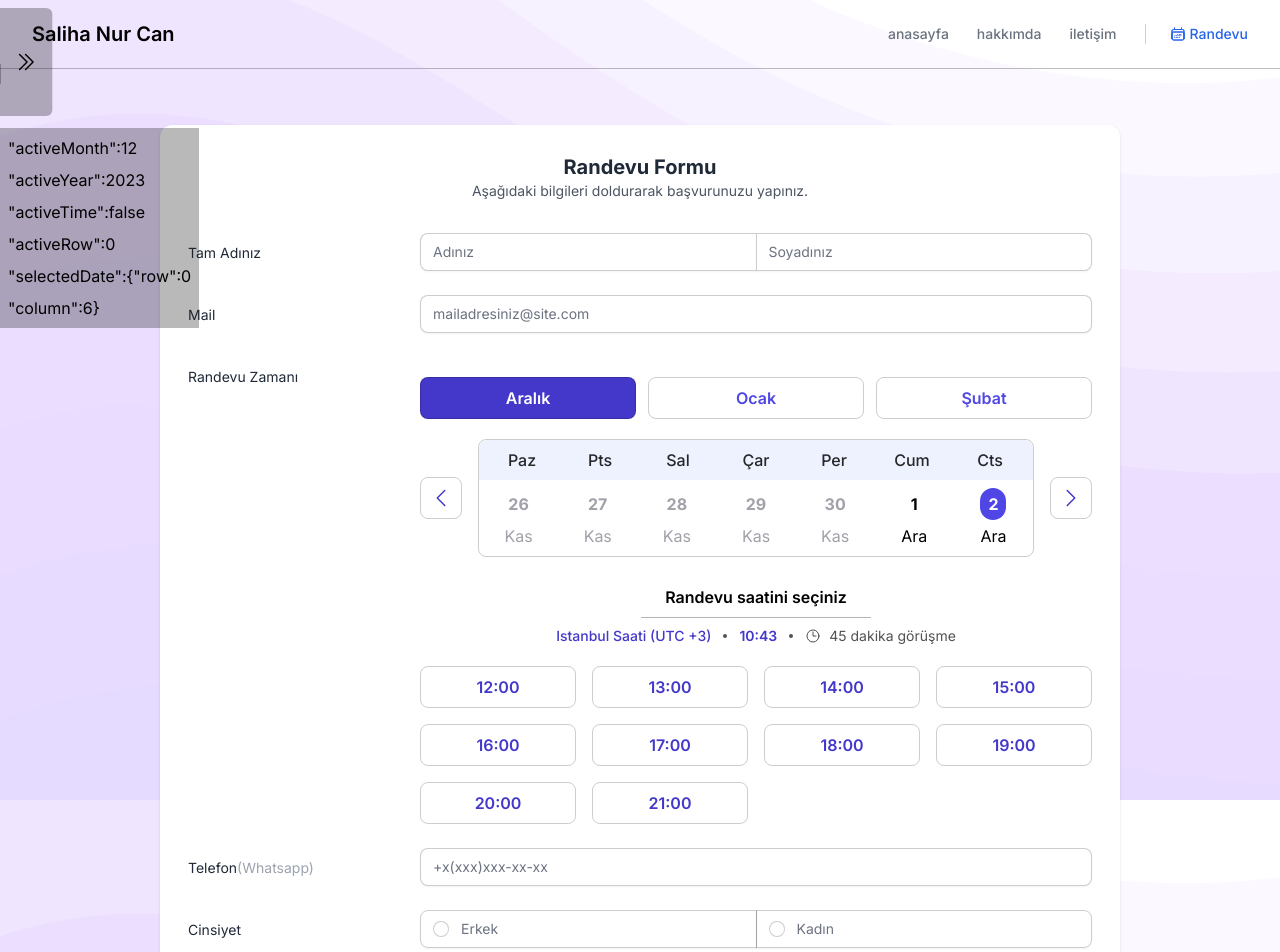
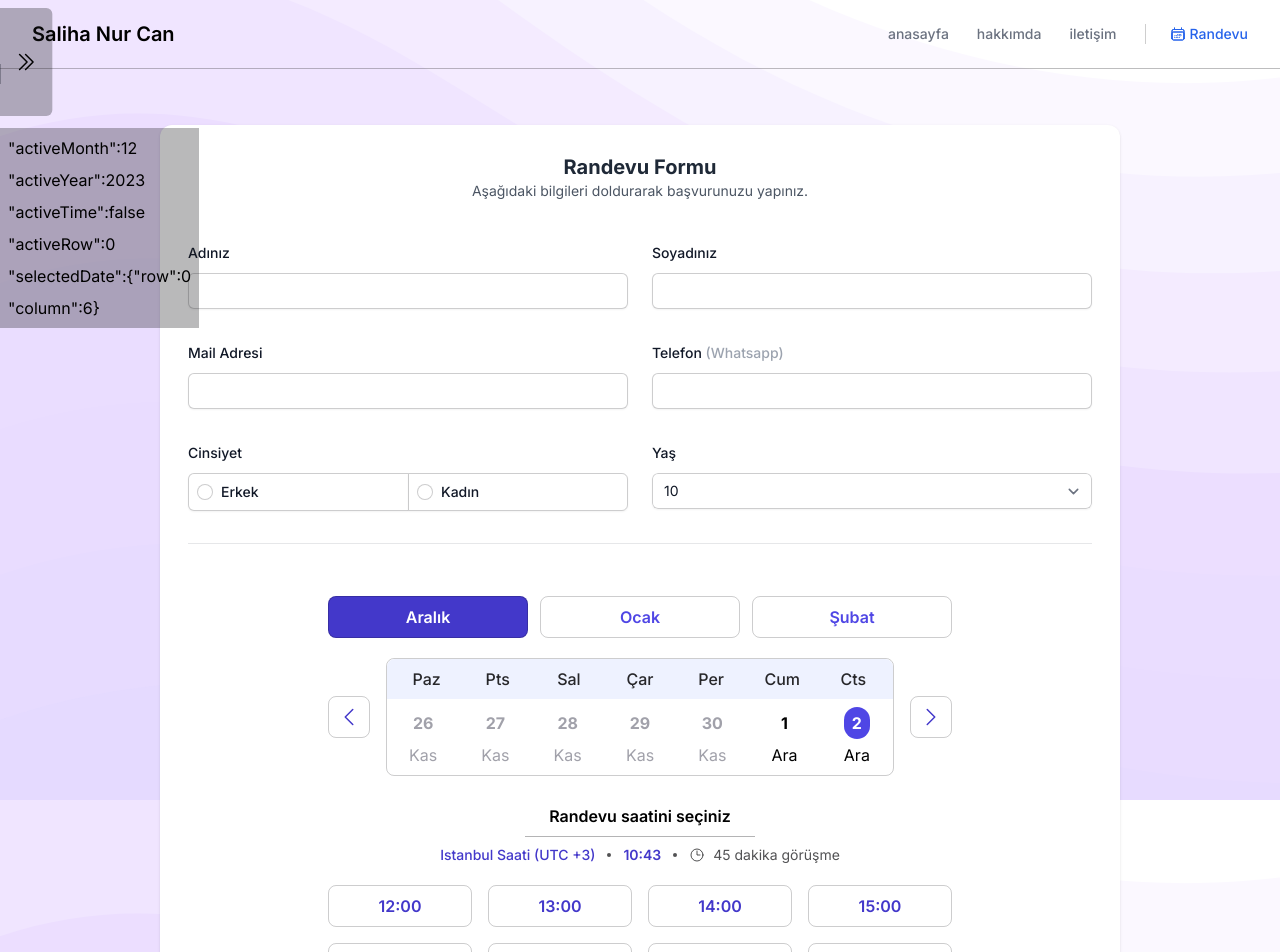
Before and after one commit to abdullahtalhacan/saliha-nextjs, a Next.js app: page /appointment in a window 1280 px wide. Shown: the top 952 px of the page. Built offline with nearby package versions, Linux system fonts and the light colour scheme.

Commit message:
Form Tasarımda değişiklik yapıldı

```diff
--- a/app/appointment/page.tsx
+++ b/app/appointment/page.tsx
@@ -8,9 +8,11 @@ const Appointment = () => {
         max: 65
     }
     return (
-        <div className="max-w-5xl px-4 py-5 sm:px-6 lg:px-8 lg:py-14 mx-auto">
-            <div className="bg-white rounded-xl shadow p-4 sm:p-7">
-                <div className="mb-8 text-center">
+        <div className='max-w-5xl px-4 py-5 sm:px-6 lg:px-8 lg:py-14 mx-auto'>
+            <form className='bg-white rounded-xl shadow p-4 sm:p-7'>
+                <div className="space-y-8">
+                    <div className="border-b border-gray-900/10 pb-8">
+                        <div className='text-center'>
                             <h2 className="text-xl font-bold text-gray-800">
                                 Randevu Formu
                             </h2>
@@ -19,109 +21,144 @@ const Appointment = () => {
                             </p>
                         </div>
 
-                <div className="grid sm:grid-cols-12 gap-2 sm:gap-6">
-
+                        <div className="mt-10 grid grid-cols-1 gap-x-6 gap-y-8 sm:grid-cols-6">
                             <div className="sm:col-span-3">
-                        <label htmlFor="af-account-full-name" className="inline-block text-sm text-gray-800 mt-2.5">
-                            Tam Adınız
+                                <label htmlFor="first-name" className="block text-sm font-medium leading-6 text-gray-900">
+                                    Adınız
                                 </label>
-
-                    </div>
-                    <div className="sm:col-span-9">
-                        <div className="sm:flex">
-                            <input id="af-account-full-name" type="text" className="py-2 px-3 pe-11 block w-full border-zinc-950/20 shadow-sm -mt-px -ms-px first:rounded-t-lg last:rounded-b-lg sm:first:rounded-s-lg sm:mt-0 sm:first:ms-0 sm:first:rounded-se-none sm:last:rounded-es-none sm:last:rounded-e-lg text-sm relative focus:z-10 focus:border-blue-500 focus:ring-blue-500 disabled:opacity-50 disabled:pointer-events-none" placeholder="Adınız" />
-                            <input type="text" className="py-2 px-3 pe-11 block w-full border-zinc-950/20 shadow-sm -mt-px -ms-px first:rounded-t-lg last:rounded-b-lg sm:first:rounded-s-lg sm:mt-0 sm:first:ms-0 sm:first:rounded-se-none sm:last:rounded-es-none sm:last:rounded-e-lg text-sm relative focus:z-10 focus:border-blue-500 focus:ring-blue-500 disabled:opacity-50 disabled:pointer-events-none" placeholder="Soyadınız" />
+                                <div className="mt-2">
+                                    <input
+                                        type="text"
+                                        name="first-name"
+                                        id="first-name"
+                                        autoComplete="given-name"
+                                        className="block w-full rounded-md border-0 py-1.5 text-gray-900 shadow-sm ring-1 ring-inset ring-zinc-950/20 placeholder:text-gray-400 focus:ring-2 focus:ring-inset focus:ring-indigo-600 sm:text-sm sm:leading-6"
+                                    />
                                 </div>
                             </div>
 
                             <div className="sm:col-span-3">
-                        <label htmlFor="af-account-email" className="inline-block text-sm text-gray-800 mt-2.5">
-                            Mail
+                                <label htmlFor="last-name" className="block text-sm font-medium leading-6 text-gray-900">
+                                    Soyadınız
                                 </label>
+                                <div className="mt-2">
+                                    <input
+                                        type="text"
+                                        name="last-name"
+                                        id="last-name"
+                                        autoComplete="family-name"
+                                        className="block w-full rounded-md border-0 py-1.5 text-gray-900 shadow-sm ring-1 ring-inset ring-zinc-950/20 placeholder:text-gray-400 focus:ring-2 focus:ring-inset focus:ring-indigo-600 sm:text-sm sm:leading-6"
+                                    />
                                 </div>
-
-                    <div className="sm:col-span-9">
-                        <input type="email" className="py-2 px-3 pe-11 block w-full border-zinc-950/20 shadow-sm text-sm rounded-lg focus:border-blue-500 focus:ring-blue-500 disabled:opacity-50 disabled:pointer-events-none" placeholder="mailadresiniz@site.com" />
                             </div>
 
                             <div className="sm:col-span-3">
-                        <label htmlFor="af-account-password" className="inline-block text-sm text-gray-800 mt-2.5">
-                            Randevu Zamanı
+                                <label htmlFor="email" className="block text-sm font-medium leading-6 text-gray-900">
+                                    Mail Adresi
+                                </label>
+                                <div className="mt-2">
+                                    <input
+                                        id="email"
+                                        name="email"
+                                        type="email"
+                                        autoComplete="email"
+                                        className="block w-full rounded-md border-0 py-1.5 text-gray-900 shadow-sm ring-1 ring-inset ring-zinc-950/20 placeholder:text-gray-400 focus:ring-2 focus:ring-inset focus:ring-indigo-600 sm:text-sm sm:leading-6"
+                                    />
+                                </div>
+                            </div>
+
+                            <div className="sm:col-span-3">
+                                <label htmlFor="last-name" className="block text-sm font-medium leading-6 text-gray-900">
+                                    Telefon <span className='text-gray-400'>(Whatsapp)</span>
+                                </label>
+                                <div className="mt-2">
+                                    <input
+                                        type="text"
+                                        name="last-name"
+                                        id="last-name"
+                                        autoComplete="family-name"
+                                        className="block w-full rounded-md border-0 py-1.5 text-gray-900 shadow-sm ring-1 ring-inset ring-zinc-950/20 placeholder:text-gray-400 focus:ring-2 focus:ring-inset focus:ring-indigo-600 sm:text-sm sm:leading-6"
+                                    />
+                                </div>
+                            </div>
+
+
+
+                            <div className="sm:col-span-3">
+                                <label htmlFor="city" className="block text-sm font-medium leading-6 text-gray-900">
+                                    Cinsiyet
+                                </label>
+                                <div className="mt-2 flex items-center">
+                                    <div className='w-1/2 flex gap-x-2 items-center border border-zinc-950/20 shadow-sm border-r-0 py-1.5 px-2 rounded-l-md'>
+                                        <input
+                                            id="push-email"
+                                            name="push-notifications"
+                                            type="radio"
+                                            className="h-4 w-4 border-zinc-950/20 text-indigo-600 focus:ring-indigo-600"
+                                        />
+                                        <label htmlFor="push-email" className="block text-sm font-medium leading-6 text-gray-900">
+                                            Erkek
                                         </label>
                                     </div>
-
-                    <div className="sm:col-span-9">
-                        <Schedule />
+                                    <div className='w-1/2 flex gap-x-2 items-center border border-zinc-950/20 shadow-sm py-1.5 px-2 rounded-r-md'>
+                                        <input
+                                            id="push-email"
+                                            name="push-notifications"
+                                            type="radio"
+                                            className="h-4 w-4 border-zinc-950/20 text-indigo-600 focus:ring-indigo-600"
+                                        />
+                                        <label htmlFor="push-email" className="block text-sm font-medium leading-6 text-gray-900">
+                                            Kadın
+                                        </label>
+                                    </div>
+                                </div>
                             </div>
 
 
                             <div className="sm:col-span-3">
-                        <div className="inline-block">
-                            <label htmlFor="af-account-phone" className="inline-block text-sm text-gray-800 mt-2.5">
-                                Telefon
-                            </label>
-                            <span className="text-sm text-gray-400">
-                                (Whatsapp)
-                            </span>
-                        </div>
-                    </div>
-
-                    <div className="sm:col-span-9">
-                        <div className="sm:flex">
-                            <input type="text" className="py-2 px-3 pe-11 block w-full border-zinc-950/20 shadow-sm text-sm rounded-lg focus:border-blue-500 focus:ring-blue-500 disabled:opacity-50 disabled:pointer-events-none" placeholder="+x(xxx)xxx-xx-xx" />
-                        </div>
-                    </div>
-
-                    <div className="sm:col-span-3">
-                        <label htmlFor="af-account-gender-checkbox" className="inline-block text-sm text-gray-800 mt-2.5">
-                            Cinsiyet
-                        </label>
-                    </div>
-
-                    <div className="sm:col-span-9">
-                        <fieldset>
-                            <div className="sm:flex">
-                                <label htmlFor="male" className="flex py-2 px-3 w-full border border-zinc-950/20 shadow-sm -mt-px -ms-px first:rounded-t-lg last:rounded-b-lg sm:first:rounded-s-lg sm:mt-0 sm:first:ms-0 sm:first:rounded-se-none sm:last:rounded-es-none sm:last:rounded-e-lg text-sm relative focus:z-10 disabled:opacity-50 disabled:pointer-events-none">
-                                    <input id='male' type="radio" name="gender" value="male" className="shrink-0 mt-0.5 border-zinc-950/20 rounded-full text-blue-600 focus:ring-0 focus:ring-offset-0 disabled:opacity-50 disabled:pointer-events-none" />
-                                    <span className="text-sm text-gray-500 ms-3">Erkek</span>
-                                </label>
-
-                                <label htmlFor="female" className="flex py-2 px-3 w-full border border-zinc-950/20 shadow-sm -mt-px -ms-px first:rounded-t-lg last:rounded-b-lg sm:first:rounded-s-lg sm:mt-0 sm:first:ms-0 sm:first:rounded-se-none sm:last:rounded-es-none sm:last:rounded-e-lg text-sm relative focus:z-10 disabled:opacity-50 disabled:pointer-events-none">
-                                    <input id="female" type="radio" name="gender" value="female" className="shrink-0 mt-0.5 border-zinc-950/20 rounded-full text-blue-600 focus:ring-0 focus:ring-offset-0 disabled:opacity-50 disabled:pointer-events-none" />
-                                    <span className="text-sm text-gray-500 ms-3">Kadın</span>
-                                </label>
-                            </div>
-                        </fieldset>
-                    </div>
-
-                    <div className="sm:col-span-3">
-                        <label htmlFor="af-account-bio" className="inline-block text-sm text-gray-800 mt-2.5">
+                                <label htmlFor="country" className="block text-sm font-medium leading-6 text-gray-900">
                                     Yaş
                                 </label>
-                    </div>
-
-                    <div className="sm:col-span-9">
-                        <select id="af-submit-app-category" className="py-2 px-3 pe-9 block w-full border-zinc-950/20 shadow-sm rounded-lg text-sm focus:border-blue-500 focus:ring-blue-500 disabled:opacity-50 disabled:pointer-events-none">
+                                <div className="mt-2">
+                                    <select
+                                        id="country"
+                                        name="country"
+                                        autoComplete="country-name"
+                                        className="block w-full rounded-md border-0 py-1.5 text-gray-900 shadow-sm ring-1 ring-inset ring-zinc-950/20 focus:ring-2 focus:ring-inset focus:ring-indigo-600 sm:text-sm sm:leading-6"
+                                    >
                                         {
                                             Array.from(new Array(ageRange.max - ageRange.min), (_, index) => (
-                                    <option key={index} value={index + ageRange.min}>{ index + ageRange.min }</option>
+                                                <option key={index} value={index + ageRange.min}>{index + ageRange.min}</option>
                                             ))
                                         }
                                         <option value="65+">65+</option>
                                     </select>
                                 </div>
-
-                    <div className='sm:col-span-3'></div>
-                    <div className="sm:col-span-9"><WarningBox /></div>
                             </div>
 
-                <div className="mt-5 flex justify-end gap-x-2">
-                    <button type="button" className="py-2 px-3 inline-flex items-center gap-x-2 text-sm font-semibold rounded-lg border border-transparent bg-blue-600 text-white hover:bg-blue-700 disabled:opacity-50 disabled:pointer-events-none">
+                        </div>
+                    </div>
+
+                    <div className='w-full flex items-center justify-center'>
+                        <div className="max-w-2xl pb-8 px-6">
+                            <Schedule />
+                        </div>
+                    </div>
+                </div>
+
+                <div className=""><WarningBox /></div>
+
+                <div className="mt-6 flex items-center justify-end gap-x-6">
+                    <button
+                        type="submit"
+                        className="rounded-md bg-indigo-600 px-3 py-2 text-sm font-semibold text-white shadow-sm hover:bg-indigo-500 focus-visible:outline focus-visible:outline-2 focus-visible:outline-offset-2 focus-visible:outline-indigo-600"
+                    >
                         Randevuyu Tamamla
                     </button>
                 </div>
+            </form>
         </div>
-        </div>
+
     )
 }
 
```
Lines whose indentation alone changed are shown as unchanged.
